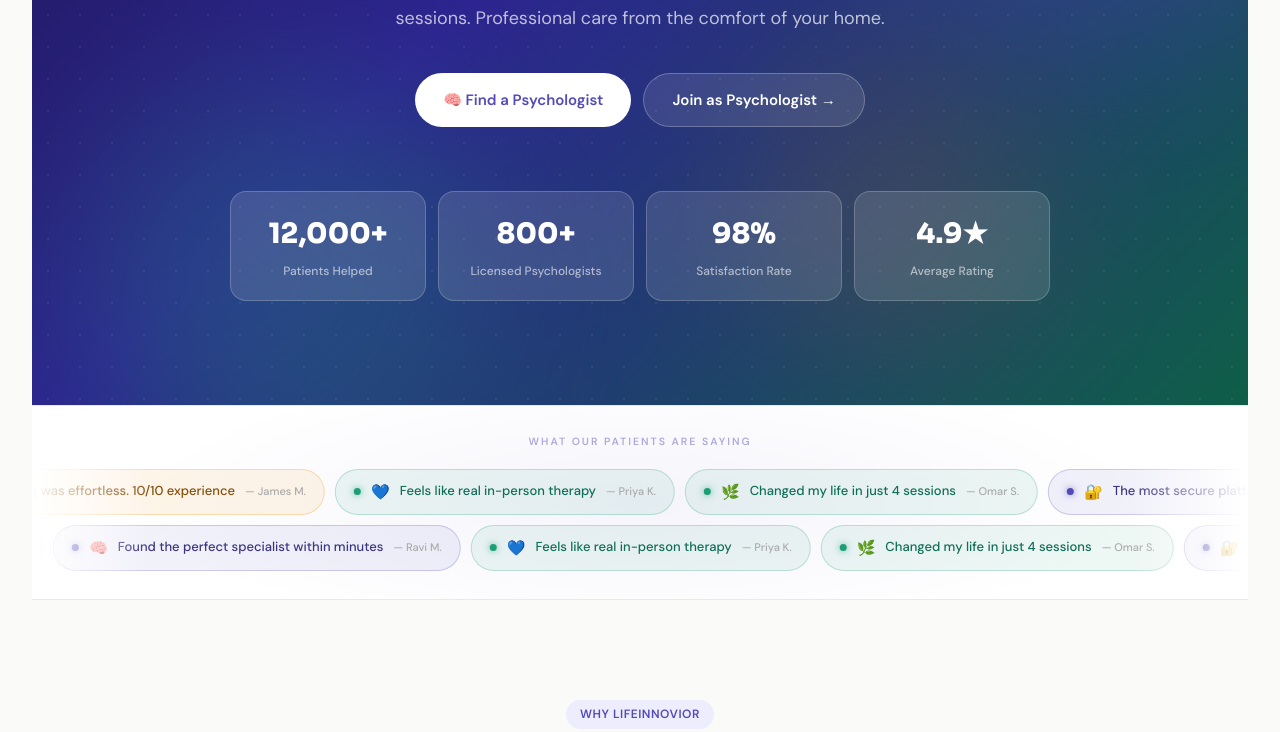
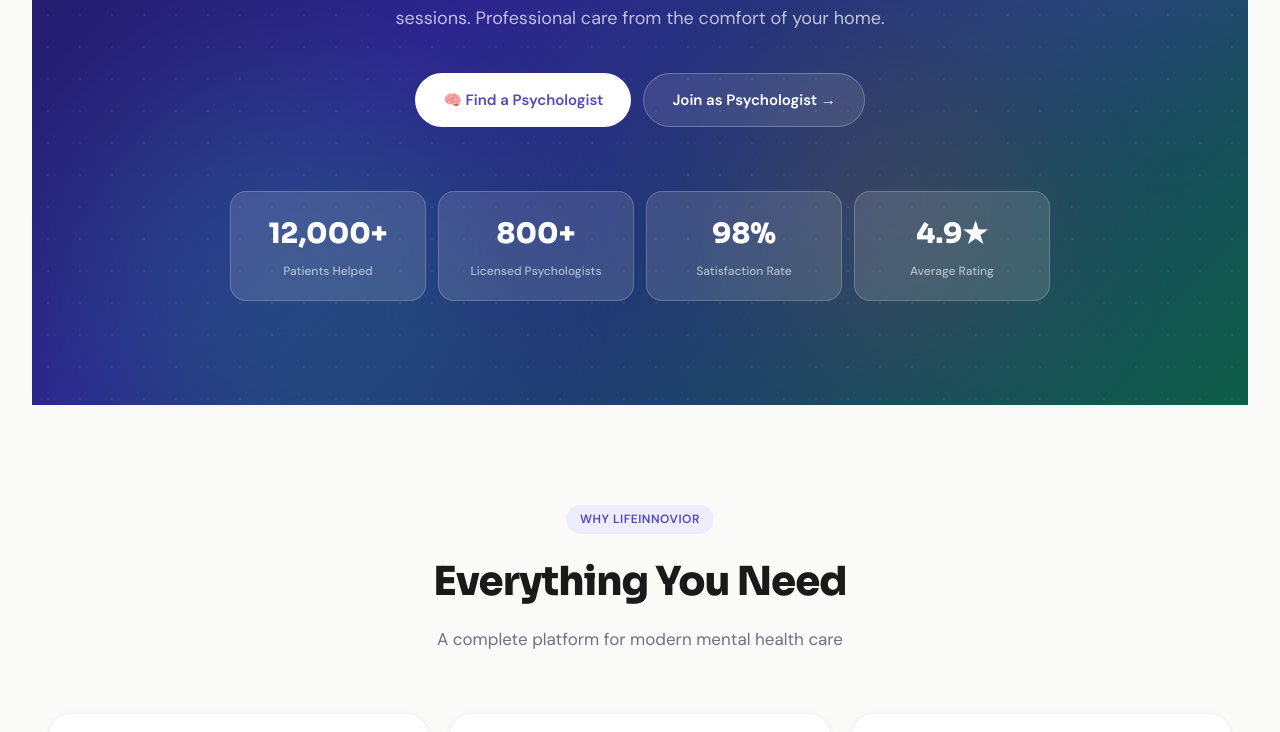
Before and after one commit to md-sakib-chowdhury/LIfeinnovior, a React (Vite) app in the folder frontend/: page / in a window 1280 px wide. Shown: the part 417-1149 px from the top of the page. Built offline with nearby package versions, Linux system fonts and the light colour scheme.

Commit message:
no change

```diff
--- a/frontend/src/pages/Home.jsx
+++ b/frontend/src/pages/Home.jsx
@@ -2303,42 +2303,7 @@ export default function Home() {
             </div>
 
             {/* ── MARQUEE ── */}
-            <div style={{
-                position: 'relative', background: '#fff', padding: '28px 0', overflow: 'hidden',
-                borderTop: '1px solid #e9e9e5', borderBottom: '1px solid #e9e9e5',
-                width: '95vw', maxWidth: '100vw', marginLeft: '50%', transform: 'translateX(-50%)', boxSizing: 'border-box',
-            }}>
-                <div style={{ position: 'absolute', inset: 0, background: 'radial-gradient(ellipse 60% 100% at 50% 50%, rgba(83,74,183,0.06) 0%, transparent 70%)', pointerEvents: 'none' }} />
-                <div style={{ position: 'absolute', left: 0, top: 0, bottom: 0, width: 120, background: 'linear-gradient(to right, #fff, transparent)', zIndex: 2, pointerEvents: 'none' }} />
-                <div style={{ position: 'absolute', right: 0, top: 0, bottom: 0, width: 120, background: 'linear-gradient(to left, #fff, transparent)', zIndex: 2, pointerEvents: 'none' }} />
-                <div style={{ textAlign: 'center', fontSize: 10.5, fontWeight: 600, letterSpacing: '2px', textTransform: 'uppercase', color: 'rgba(83,74,183,0.45)', marginBottom: 18, position: 'relative', zIndex: 3 }}>
-                    What our patients are saying
-                </div>
-                <div style={{ overflow: 'hidden', marginBottom: 10 }}>
-                    <div className="mq-track-fwd">
-                        {[...testimonials.slice(0, 6), ...testimonials.slice(0, 6)].map((t, i) => (
-                            <div key={i} className={`t-chip chip-${t.color}`}>
-                                <span className={`chip-dot dot-${t.color}`} />
-                                <span style={{ fontSize: 15 }}>{t.emoji}</span>
-                                <span>{t.text}</span>
-                                <span style={{ fontSize: 11, color: '#aaa' }}>— {t.name}</span>
-                            </div>
-                        ))}
-                    </div>
-                </div>
-                <div style={{ overflow: 'hidden' }}>
-                    <div className="mq-track-rev">
-                        {[...testimonials.slice(2), ...testimonials.slice(2)].map((t, i) => (
-                            <div key={i} className={`t-chip chip-${t.color}`}>
-                                <span className={`chip-dot dot-${t.color}`} />
-                                <span style={{ fontSize: 15 }}>{t.emoji}</span>
-                                <span>{t.text}</span>
-                                <span style={{ fontSize: 11, color: '#aaa' }}>— {t.name}</span>
-                            </div>
-                        ))}
-                    </div>
-                </div>
-            </div>
+
 
             {/* ── FEATURES ── */}
             <div className="section-pad" style={{ padding: '100px 0', background: '#FAFAF8' }}>
```
